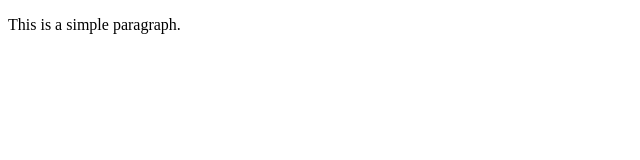
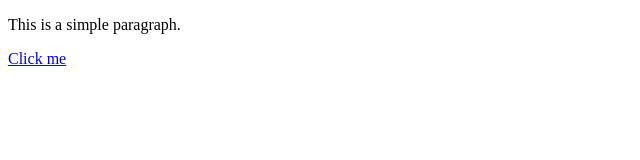
Before and after one commit to Tanjun08/Tanjun08.github.io, a plain HTML site: page index.html in a window 1280 px wide. Shown: the full height of the page, 0-640 px from the left. Drawn offline with Linux system fonts and the light colour scheme.

Commit message:
Update index.html

```diff
--- a/index.html
+++ b/index.html
@@ -6,5 +6,6 @@
   </head>
   <body>
     <p>This is a simple paragraph.</p>
+     <a href = "https://tanjun08.github.io/Enquiry%20Information"> Click me </a>
   </body>
 </html>
```
